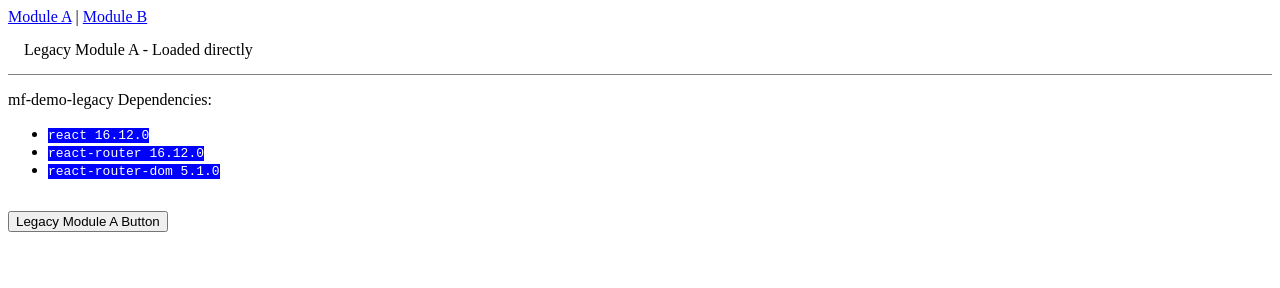
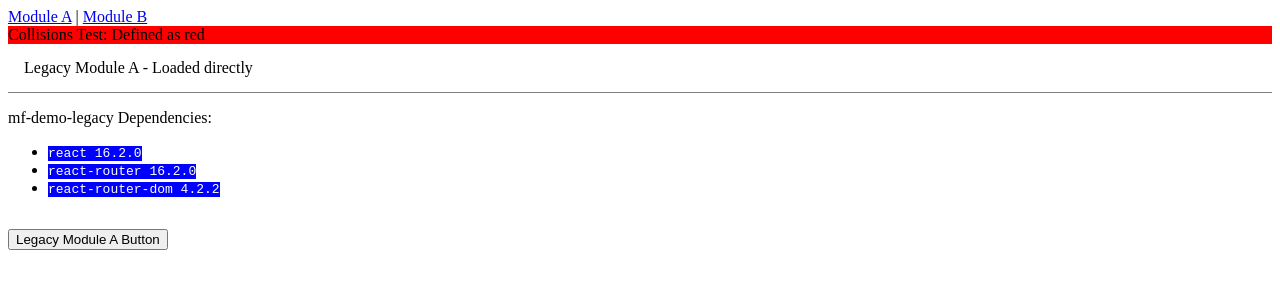
Before and after one commit to scarabaeus/mf-demo-legacy, a React app: page / in a window 1280 px wide. Built offline with nearby package versions, Linux system fonts and the light colour scheme.

Commit message:
Downversions React

```diff
--- a/package.json
+++ b/package.json
@@ -10,9 +10,9 @@
     "build": "webpack --mode production"
   },
   "dependencies": {
-    "react": "^16.12.0",
-    "react-dom": "^16.12.0",
-    "react-router-dom": "^5.1.0"
+    "react": "^16.2.0",
+    "react-dom": "^16.2.0",
+    "react-router-dom": "^4.2.2"
   },
   "devDependencies": {
     "@babel/core": "^7.15.8",
--- a/public/index.html
+++ b/public/index.html
@@ -8,6 +8,6 @@
 
   <body>
     <div id="root"></div>
-    <script src="index.bundle.js"></script>
+    <script src="main.js"></script>
   </body>
 </html>
--- a/src/components/App.js
+++ b/src/components/App.js
@@ -7,6 +7,7 @@ import './App.css';
 const App = () => {
   return (
     <Router>
+      <React.Fragment>
       <nav>
         <span>
           <Link to="/">Module A</Link>
@@ -24,6 +25,7 @@ const App = () => {
           <ModuleA />
         </Route>
       </Switch>
+      </React.Fragment>
     </Router>
   );
 };
--- /dev/null
+++ b/src/components/ModuleA/index.css
@@ -0,0 +1,3 @@
+.collision-test {
+  background-color: red !important;
+}
--- a/src/components/ModuleA/index.js
+++ b/src/components/ModuleA/index.js
@@ -1,7 +1,9 @@
 import React from 'react';
+import "./index.css"
 
 const ModuleA = ({ name = 'directly' }) => (
   <div style={{ display: 'flex', flex: 1, flexDirection: 'column' }}>
+    <div className="collision-test">Collisions Test: Defined as red</div>
     <div
       style={{
         borderBottom: '1px solid #808080',
@@ -16,13 +18,13 @@ const ModuleA = ({ name = 'directly' }) => (
       mf-demo-legacy Dependencies:
       <ul>
         <li>
-          <code>react 16.12.0</code>
+          <code>react 16.2.0</code>
         </li>
         <li>
-          <code>react-router 16.12.0</code>
+          <code>react-router 16.2.0</code>
         </li>
         <li>
-          <code>react-router-dom 5.1.0</code>
+          <code>react-router-dom 4.2.2</code>
         </li>
       </ul>
     </div>
--- a/webpack.config.js
+++ b/webpack.config.js
@@ -5,9 +5,9 @@ module.exports = {
   devServer: {
     port: 8084,
   },
-  output: {
-    uniqueName: 'mf-demo-legacy',
-  },
+  // output: {
+  //   uniqueName: 'mf-demo-legacy',
+  // },
   module: {
     rules: [
       { test: /\.css$/, use: ['style-loader', 'css-loader'] },
```
Also changed, not shown: src/components/App.css (line endings or trailing spaces), 1 other file.
